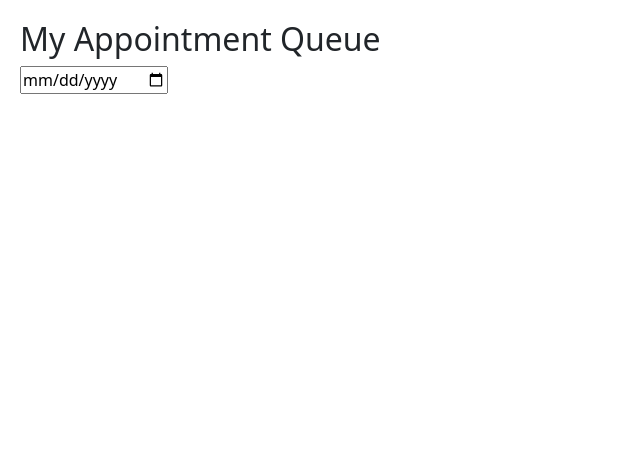
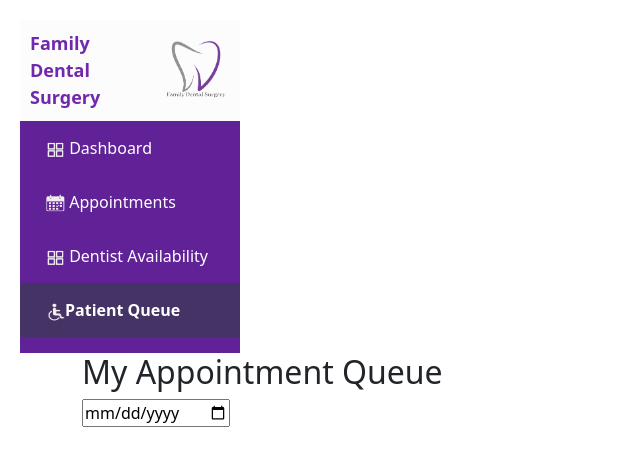
Before and after one commit to Kevi28JM/dental-management-system1, a Next.js app in the folder frontend/: page /PatientQueueView in a window 1280 px wide. Shown: the top 466 px of the page, without its empty margins (0-640 px from the left). Built offline with nearby package versions, Linux system fonts and the light colour scheme.

Commit message:
update patient Queue and MyAppointments pages

```diff
--- a/frontend/src/app/PatientQueueView/page.js
+++ b/frontend/src/app/PatientQueueView/page.js
@@ -13,6 +13,7 @@ import {
 import db from "@/firebase";
 import "@/styles/PatientQueueView.css";
 import { useAuth } from "@/context/AuthContext";
+import PatientSidebar from "@/components/PatientSidebar";
 
 function PatientQueueView() {
   const [date, setDate] = useState("");
@@ -91,6 +92,8 @@ function PatientQueueView() {
 
   return (
     <div className="patient-view">
+    <PatientSidebar/>
+    <div className="container">
       <h2>My Appointment Queue</h2>
       <input
         type="date"
@@ -114,7 +117,7 @@ function PatientQueueView() {
               }`}
             >
               <p><strong>Queue No:</strong> {index + 1}</p>
-              <p><strong>Time:</strong> {app.time}</p>
+
               <p><strong>Status:</strong> {app.status}</p>
               {app.id === patientAppointmentId && (
                 <p className="you">👉 Your appointment</p>
@@ -126,7 +129,9 @@ function PatientQueueView() {
           ))}
         </div>
       )}
-    </div>
+      </div>
+      </div>
+
   );
 }
 
```
Also changed, not shown: frontend/src/app/MyAppointments/page.js (+9 -2 lines).
